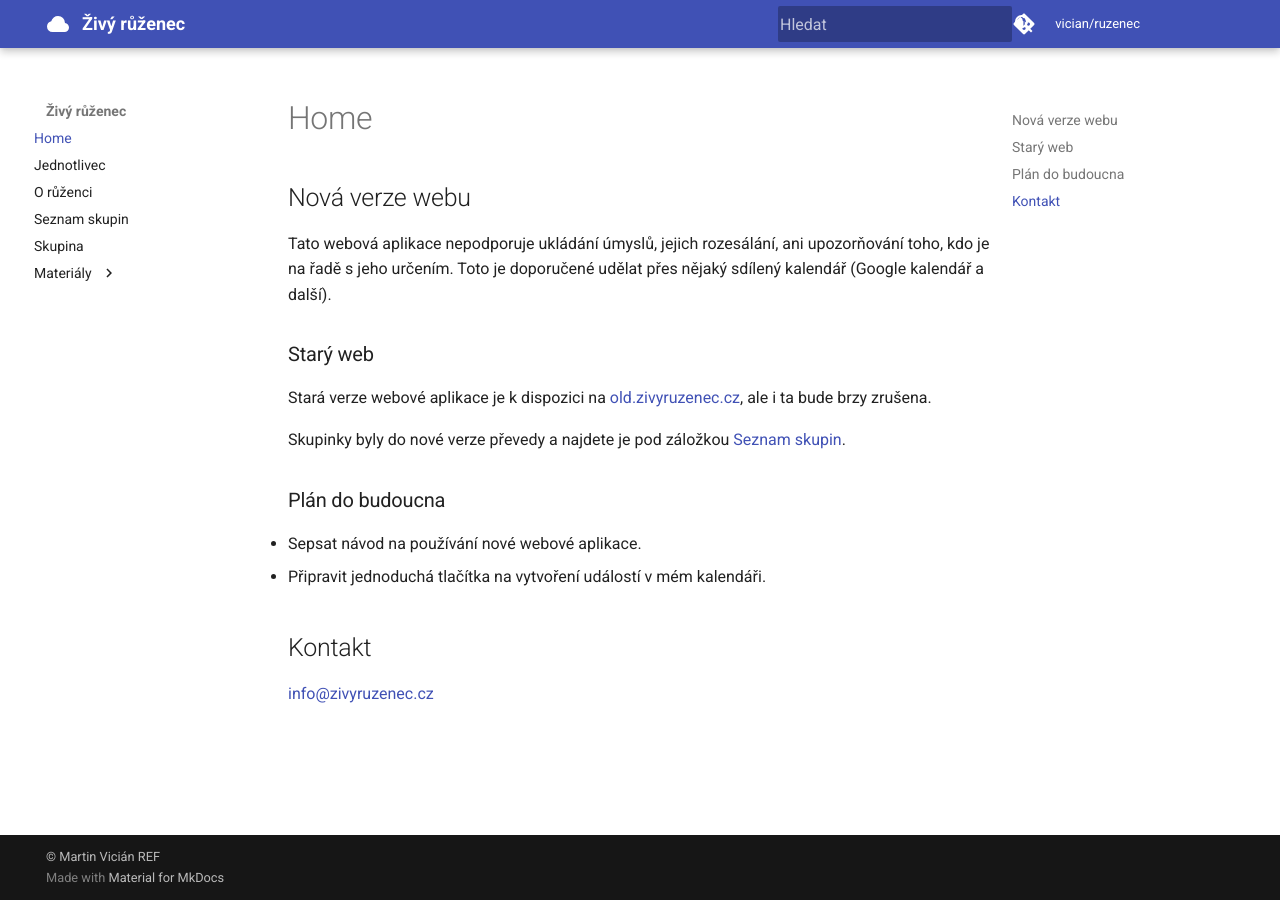
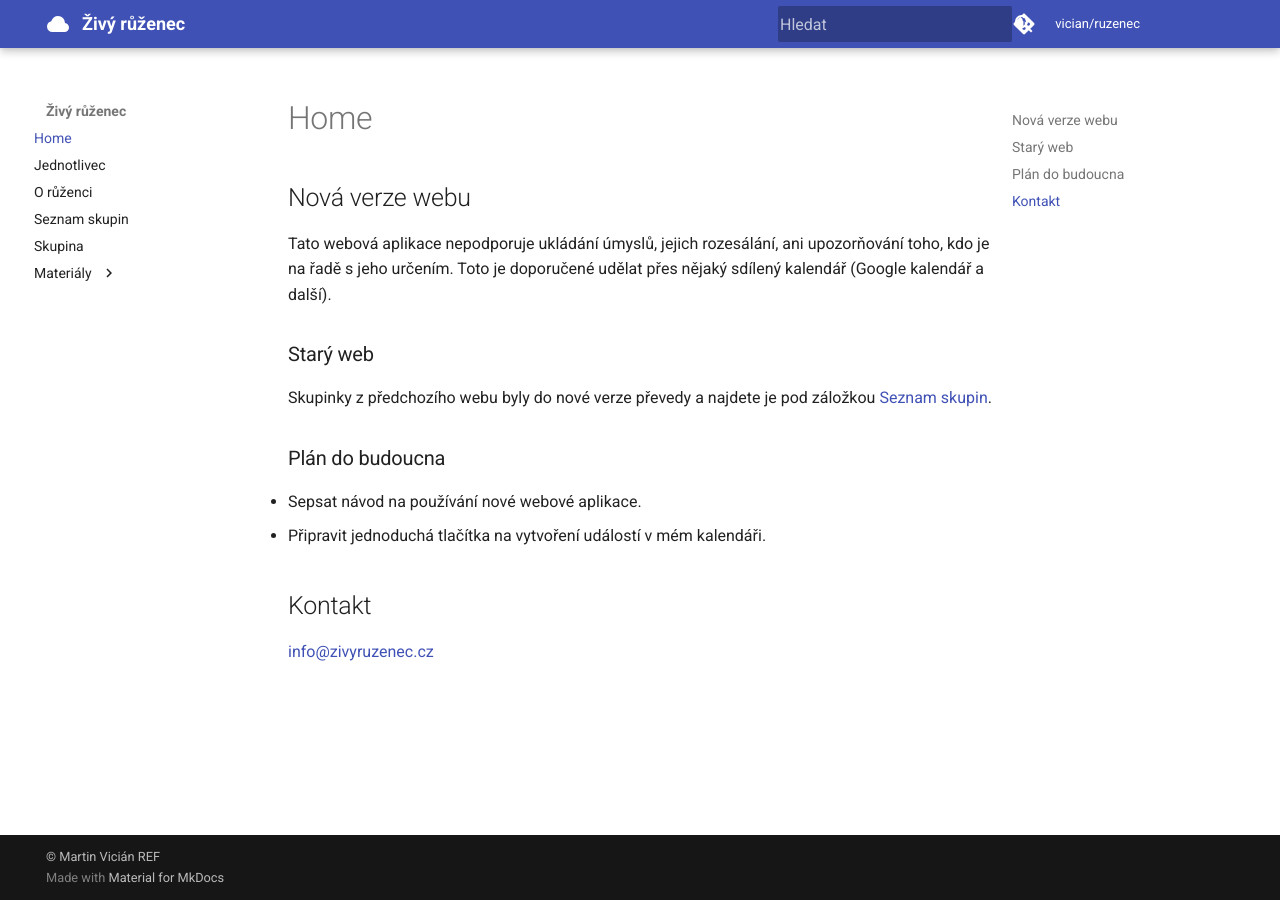
Before and after one commit to vician/rosary, an MkDocs documentation site: the page built from docs/index.md, in a window 1280 px wide. Built offline with MkDocs 1.6.1 and Material for MkDocs 9.7.7, drawn with Linux system fonts in a browser that asks for light colours; comment, search, counter and statistics services are not loaded.

Commit message:
remove old link

```diff
--- a/docs/index.md
+++ b/docs/index.md
@@ -4,9 +4,8 @@ Tato webová aplikace nepodporuje ukládání úmyslů, jejich rozesálání, an
 
 ### Starý web
 
-Stará verze webové aplikace je k dispozici na [old.zivyruzenec.cz](https://old.zivyruzenec.cz), ale i ta bude brzy zrušena.
+Skupinky z předchozího webu byly do nové verze převedy a najdete je pod záložkou [Seznam skupin](/seznam skupin/).
 
-Skupinky byly do nové verze převedy a najdete je pod záložkou [Seznam skupin](/seznam skupin/).
 ### Plán do budoucna
 
 - Sepsat návod na používání nové webové aplikace.
```
